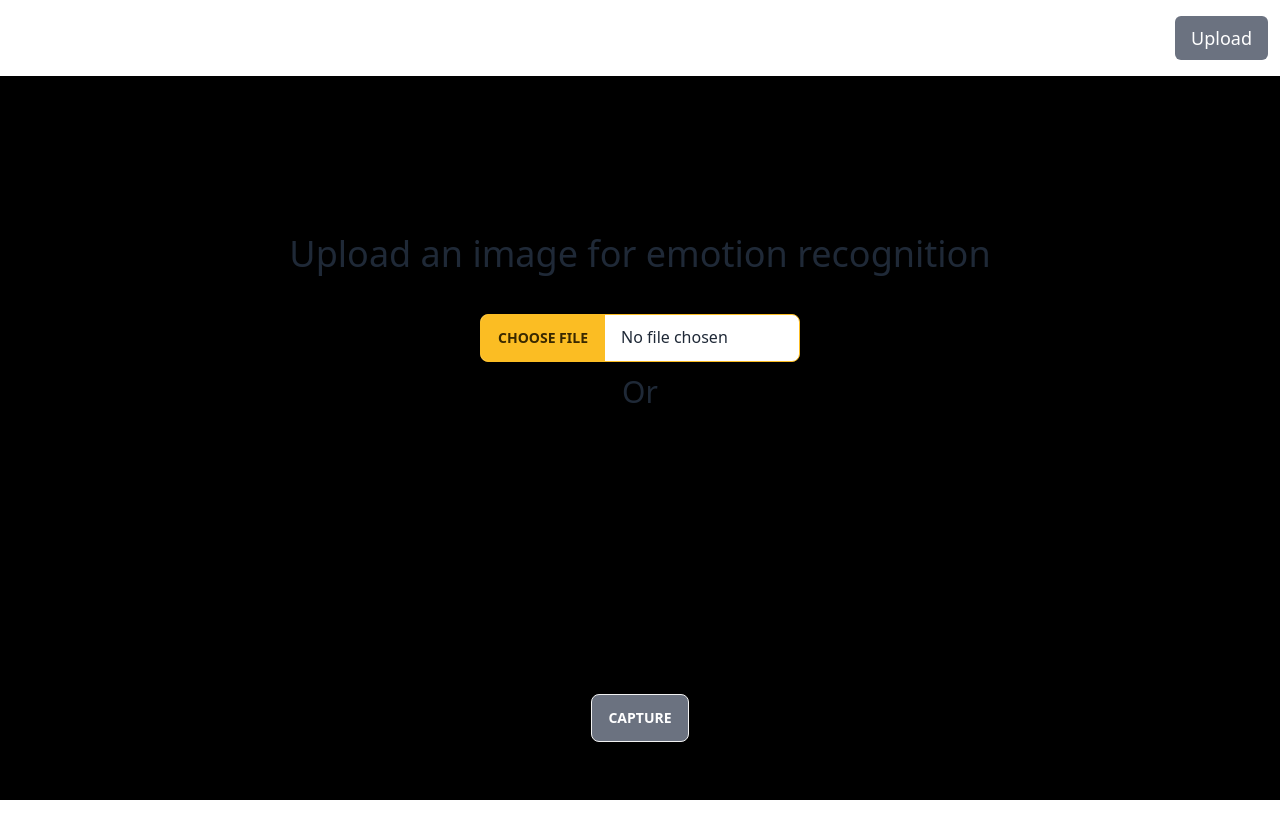
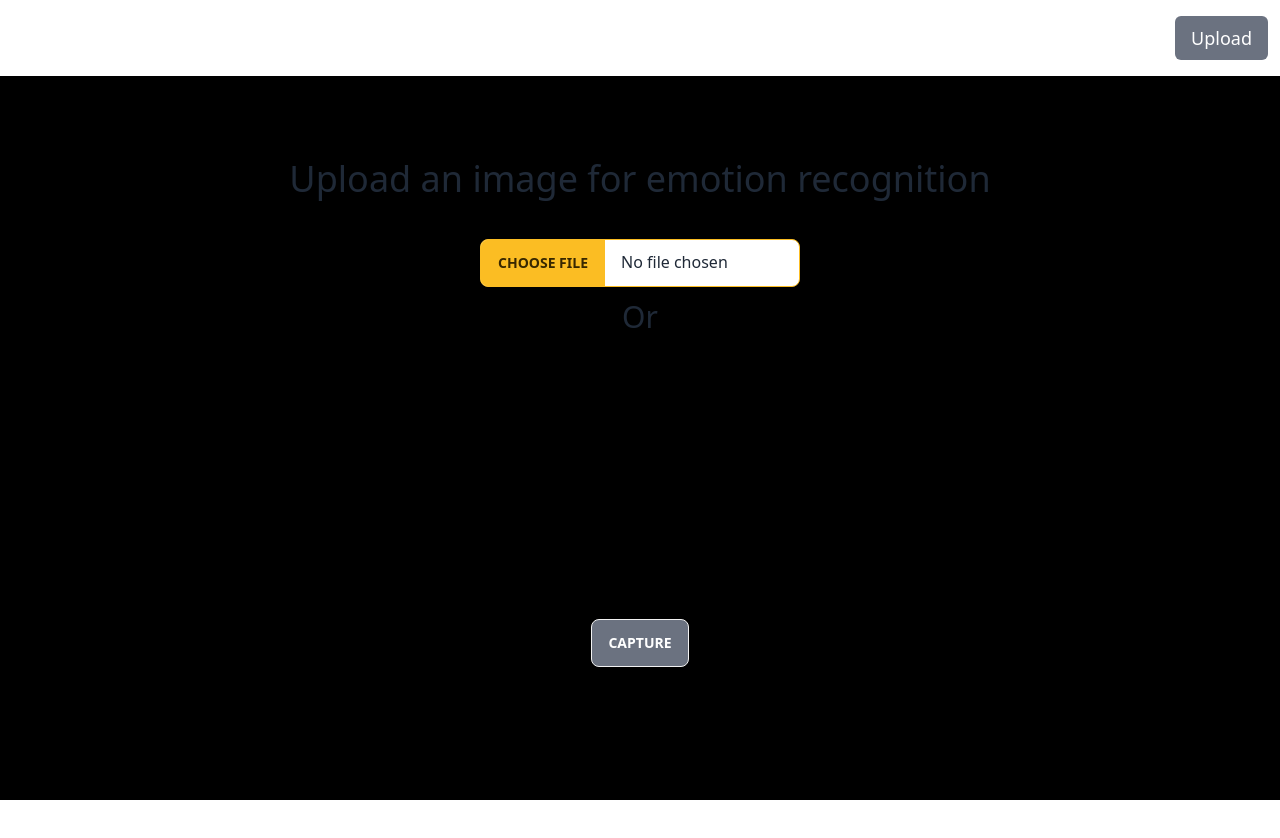
Before and after one commit to shahnewaz-labib/mood-movie, a Next.js app: page /upload in a window 1280 px wide. Shown: the top 838 px of the page. Built offline with nearby package versions, Linux system fonts and the light colour scheme; no server answers.

Commit message:
upload page ui updated

```diff
--- a/src/app/upload/page.tsx
+++ b/src/app/upload/page.tsx
@@ -169,7 +169,7 @@ export default function UploadPage() {
   };
   return (//updated
     <div className="flex items-center justify-center h-screen">
-      <div className="text-center">
+      <div className="text-center mt-[-150px]">
         <h1 className="p-10 text-4xl">
           Upload an image for emotion recognition
         </h1>
```
